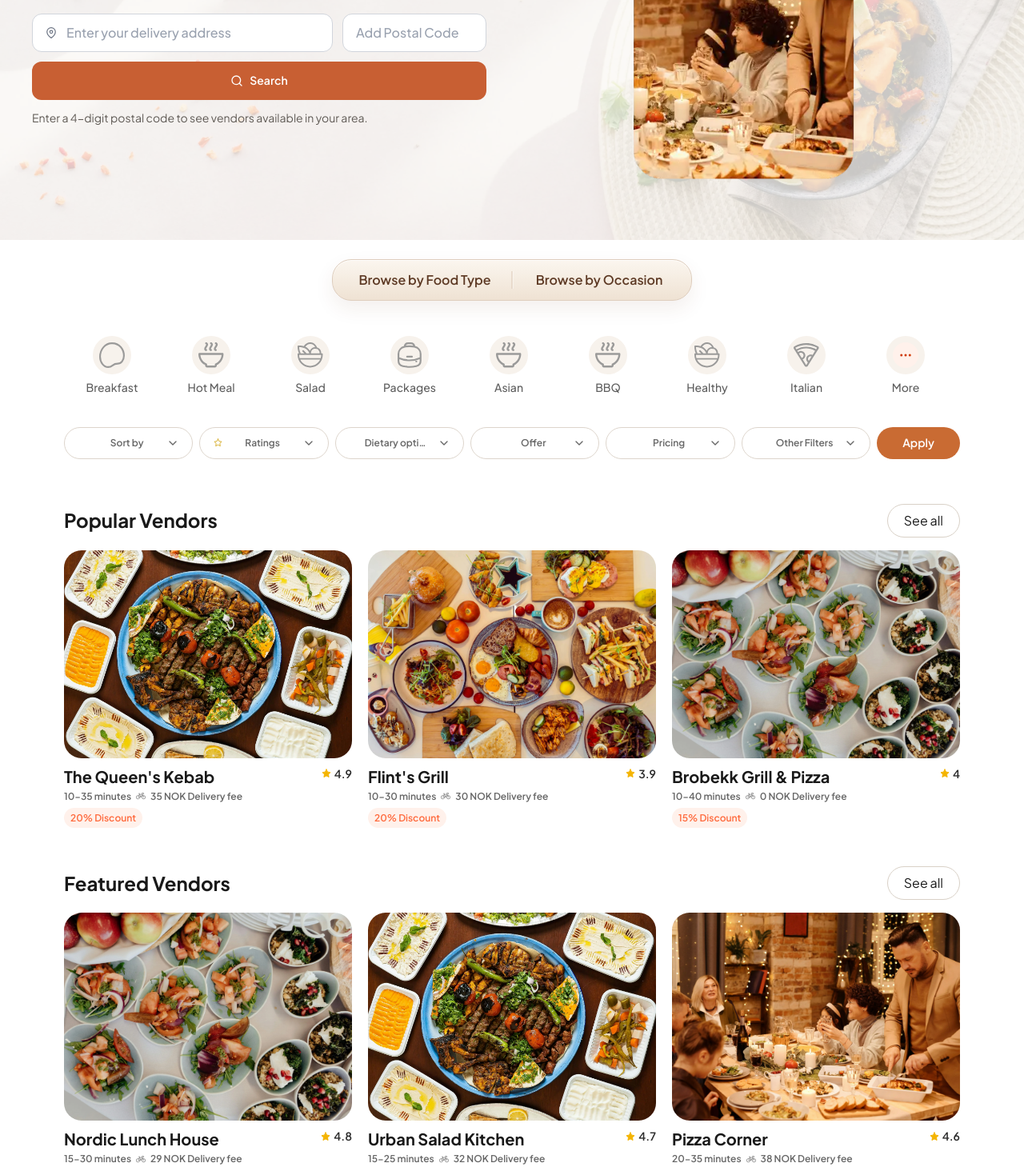
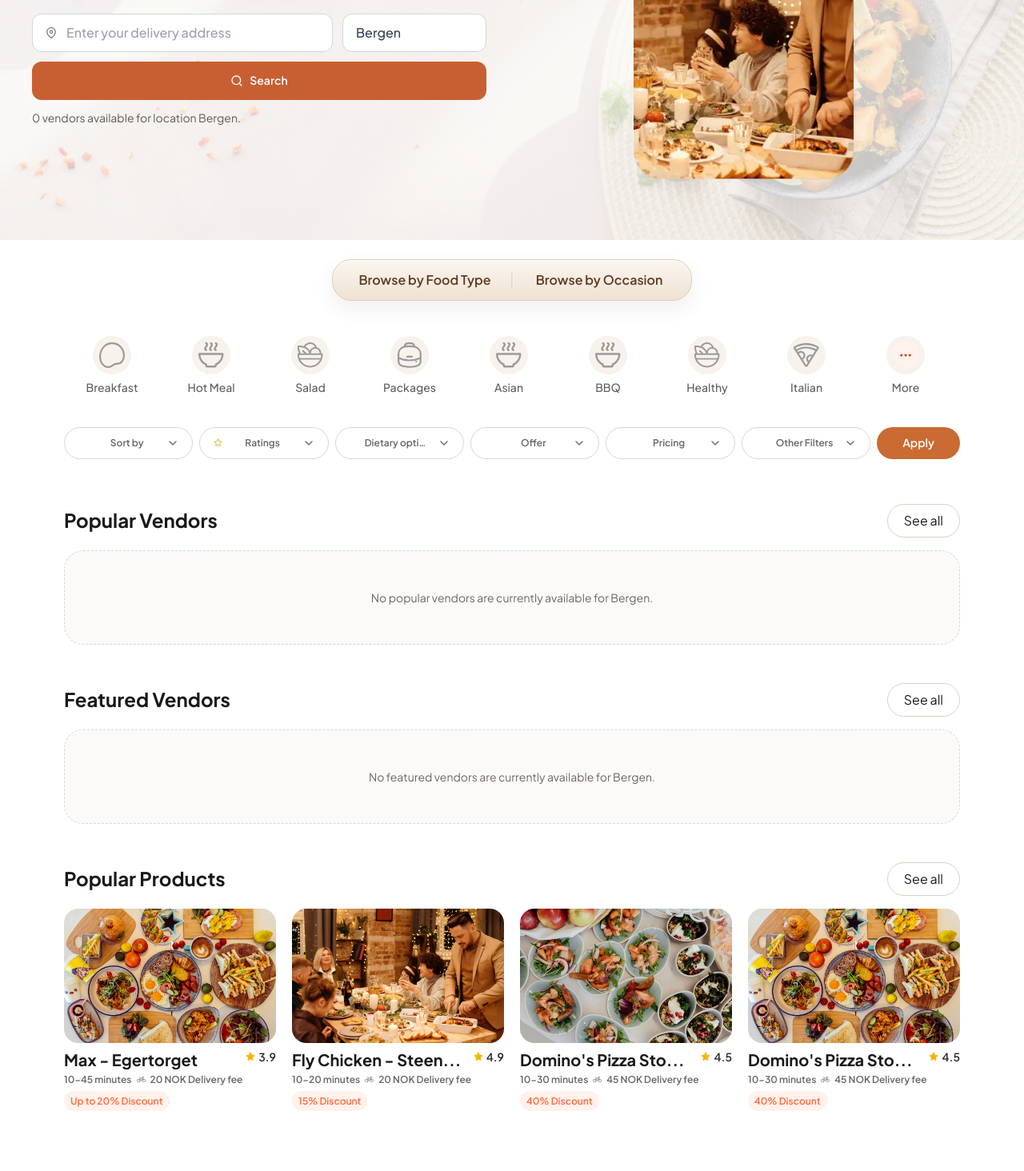
Before and after one commit to MuhammadNoumanAfzal/catering-bestilling-no, a React (Vite) app: page / in a window 1280 px wide. Shown: the part 500-1964 px from the top of the page at 80% size. Built offline with nearby package versions, Linux system fonts and the light colour scheme.

Commit message:
feat: add location-based filtering for vendors and products, enhance context with delivery address and location state

```diff
--- a/src/app/context/BrowseFiltersContext.jsx
+++ b/src/app/context/BrowseFiltersContext.jsx
@@ -5,15 +5,21 @@ const BrowseFiltersContext = createContext(null);
 export function BrowseFiltersProvider({ children }) {
   const [attendeeCount, setAttendeeCount] = useState(0);
   const [eventName, setEventName] = useState("");
+  const [locationValue, setLocationValue] = useState("Bergen");
+  const [deliveryAddress, setDeliveryAddress] = useState("");
 
   const value = useMemo(
     () => ({
       attendeeCount,
+      deliveryAddress,
       eventName,
+      locationValue,
       setAttendeeCount,
+      setDeliveryAddress,
       setEventName,
+      setLocationValue,
     }),
-    [attendeeCount, eventName],
+    [attendeeCount, deliveryAddress, eventName, locationValue],
   );
 
   return (
--- a/src/components/shared/CommonNavbar.jsx
+++ b/src/components/shared/CommonNavbar.jsx
@@ -37,15 +37,16 @@ export default function CommonNavbar({
   const { isLoggedIn, user, signOut } = useAuth();
   const {
     attendeeCount,
+    locationValue,
     eventName,
     setAttendeeCount,
     setEventName,
+    setLocationValue,
   } = useBrowseFilters();
   const { itemCount: cartItemCount } = useNavbarCartSummary();
   const [openDropdown, setOpenDropdown] = useState(null);
   const [isActionMenuOpen, setIsActionMenuOpen] = useState(false);
   const [isNotificationOpen, setIsNotificationOpen] = useState(false);
-  const [locationValue, setLocationValue] = useState("Bergen");
   const [searchValue, setSearchValue] = useState("");
   const [selectedDate, setSelectedDate] = useState(null);
   const [selectedTime, setSelectedTime] = useState("");
--- a/src/features/browse/components/BrowseCatalogView.jsx
+++ b/src/features/browse/components/BrowseCatalogView.jsx
@@ -4,6 +4,7 @@ import BrowseTabs from "./BrowseTabs";
 import BrowseCategoryStrip from "../../../components/shared/BrowseCategoryStrip";
 import BrowseFilterBar from "../../../components/shared/BrowseFilterBar";
 import BrowseMenuSection from "./BrowseMenuSection";
+import { filterItemsByVendorLocation } from "../../vendor/data/vendorData";
 
 const ITEMS_PER_PAGE = 6;
 
@@ -12,7 +13,7 @@ export default function BrowseCatalogView({
   menuItems,
   moreOptions,
 }) {
-  const { attendeeCount } = useBrowseFilters();
+  const { attendeeCount, locationValue } = useBrowseFilters();
   const [selectedCategory, setSelectedCategory] = useState(null);
   const [currentPage, setCurrentPage] = useState(1);
   const hasMounted = useRef(false);
@@ -20,7 +21,10 @@ export default function BrowseCatalogView({
   const normalizedCategoryFilter = Array.isArray(selectedCategory)
     ? selectedCategory.map((item) => item.trim())
     : selectedCategory?.trim() ?? null;
-  const filteredMenuItems = menuItems.filter((item) => {
+  const filteredMenuItems = filterItemsByVendorLocation(
+    menuItems,
+    locationValue,
+  ).filter((item) => {
     if (!normalizedCategoryFilter) {
       const minimumGuests = item.minimumGuests ?? 0;
       const maximumGuests = item.maximumGuests ?? Number.POSITIVE_INFINITY;
@@ -47,7 +51,7 @@ export default function BrowseCatalogView({
 
   useEffect(() => {
     setCurrentPage(1);
-  }, [attendeeCount, selectedCategory]);
+  }, [attendeeCount, locationValue, selectedCategory]);
 
   useEffect(() => {
     if (!hasMounted.current) {
--- a/src/features/home/components/HeroSection.jsx
+++ b/src/features/home/components/HeroSection.jsx
@@ -4,8 +4,8 @@ import HomeNavbar from "./HomeNavbar";
 export default function HeroSection({
   deliveryAddress,
   onDeliveryAddressChange,
-  postalCode,
-  onPostalCodeChange,
+  locationValue,
+  onLocationChange,
   availableVendorCount,
 }) {
   return (
@@ -48,11 +48,9 @@ export default function HeroSection({
 
                 <input
                   type="text"
-                  inputMode="numeric"
-                  maxLength={4}
-                  value={postalCode}
-                  onChange={(event) => onPostalCodeChange?.(event.target.value)}
-                  placeholder="Add Postal Code"
+                  value={locationValue}
+                  onChange={(event) => onLocationChange?.(event.target.value)}
+                  placeholder="Add Location or Postal Code"
                   className="type-para h-12 rounded-xl border border-gray-300 bg-white px-4 text-gray-700 outline-none placeholder:text-gray-400 transition focus-within:border-[#e98c65] sm:w-[180px]"
                 />
               </div>
@@ -66,11 +64,11 @@ export default function HeroSection({
               </button>
 
               <p className="mt-3 text-sm text-[#5f5a55]">
-                {postalCode
+                {locationValue
                   ? `${availableVendorCount} vendor${
                       availableVendorCount === 1 ? "" : "s"
-                    } available for postal code ${postalCode}.`
-                  : "Enter a 4-digit postal code to see vendors available in your area."}
+                    } available for location ${locationValue}.`
+                  : "Enter a location or 4-digit postal code to see vendors available in your area."}
               </p>
             </div>
           </div>
--- a/src/features/home/pages/HomePage.jsx
+++ b/src/features/home/pages/HomePage.jsx
@@ -1,11 +1,15 @@
-import { useMemo, useState } from "react";
+import { useMemo } from "react";
 import { useNavigate } from "react-router-dom";
 import HeroSection from "../components/HeroSection";
 import FoodBrowsePreviewSection from "../components/FoodBrowsePreviewSection";
 import HowItWorksSection from "../components/HowItWorksSection";
 import VendorShowcaseSection from "../components/VendorShowcaseSection";
 import ProductShowcaseSection from "../components/ProductShowcaseSection";
-import { filterVendorsByPostalCode } from "../../vendor/data/vendorData";
+import { useBrowseFilters } from "../../../app/context/BrowseFiltersContext";
+import {
+  filterItemsByVendorLocation,
+  filterVendorsByLocation,
+} from "../../vendor/data/vendorData";
 import {
   popularVendors,
   featuredVendors,
@@ -14,16 +18,23 @@ import {
 
 export default function HomePage() {
   const navigate = useNavigate();
-  const [deliveryAddress, setDeliveryAddress] = useState("");
-  const [postalCode, setPostalCode] = useState("");
-  const normalizedPostalCode = postalCode.replace(/\D/g, "").slice(0, 4);
+  const {
+    deliveryAddress,
+    locationValue,
+    setDeliveryAddress,
+    setLocationValue,
+  } = useBrowseFilters();
   const filteredPopularVendors = useMemo(
-    () => filterVendorsByPostalCode(popularVendors, normalizedPostalCode),
-    [normalizedPostalCode],
+    () => filterVendorsByLocation(popularVendors, locationValue),
+    [locationValue],
   );
   const filteredFeaturedVendors = useMemo(
-    () => filterVendorsByPostalCode(featuredVendors, normalizedPostalCode),
-    [normalizedPostalCode],
+    () => filterVendorsByLocation(featuredVendors, locationValue),
+    [locationValue],
+  );
+  const filteredPopularProducts = useMemo(
+    () => filterItemsByVendorLocation(popularProducts, locationValue),
+    [locationValue],
   );
   const availableVendorCount =
     filteredPopularVendors.length + filteredFeaturedVendors.length;
@@ -33,8 +44,8 @@ export default function HomePage() {
       <HeroSection
         deliveryAddress={deliveryAddress}
         onDeliveryAddressChange={setDeliveryAddress}
-        postalCode={normalizedPostalCode}
-        onPostalCodeChange={setPostalCode}
+        locationValue={locationValue}
+        onLocationChange={setLocationValue}
         availableVendorCount={availableVendorCount}
       />
       <FoodBrowsePreviewSection />
@@ -42,8 +53,8 @@ export default function HomePage() {
         title="Popular Vendors"
         vendors={filteredPopularVendors}
         emptyMessage={
-          normalizedPostalCode
-            ? `No popular vendors currently deliver to postal code ${normalizedPostalCode}.`
+          locationValue
+            ? `No popular vendors are currently available for ${locationValue}.`
             : undefined
         }
         onSeeAllClick={() => navigate("/vendors/popular")}
@@ -52,15 +63,15 @@ export default function HomePage() {
         title="Featured Vendors"
         vendors={filteredFeaturedVendors}
         emptyMessage={
-          normalizedPostalCode
-            ? `No featured vendors currently deliver to postal code ${normalizedPostalCode}.`
+          locationValue
+            ? `No featured vendors are currently available for ${locationValue}.`
             : undefined
         }
         onSeeAllClick={() => navigate("/vendors/featured")}
       />
       <ProductShowcaseSection
         title="Popular Products"
-        products={popularProducts}
+        products={filteredPopularProducts}
         onSeeAllClick={() => navigate("/products/popular")}
       />
       <HowItWorksSection />
--- a/src/features/home/pages/ProductListingPage.jsx
+++ b/src/features/home/pages/ProductListingPage.jsx
@@ -1,12 +1,15 @@
-import { useEffect, useState } from "react";
+import { useEffect, useMemo, useState } from "react";
 import { Link, Navigate, useParams } from "react-router-dom";
+import { useBrowseFilters } from "../../../app/context/BrowseFiltersContext";
 import { ProductItem } from "../components/ProductShowcaseSection";
 import { getProductCollectionBySlug } from "../data/homeData";
+import { filterItemsByVendorLocation } from "../../vendor/data/vendorData";
 
 const PAGE_SIZE = 8;
 
 export default function ProductListingPage() {
   const { productType } = useParams();
+  const { locationValue } = useBrowseFilters();
   const productCollection = getProductCollectionBySlug(productType);
   const [visibleCount, setVisibleCount] = useState(PAGE_SIZE);
 
@@ -19,8 +22,12 @@ export default function ProductListingPage() {
   }
 
   const { title, description, products } = productCollection;
-  const visibleProducts = products.slice(0, visibleCount);
-  const hasMore = visibleCount < products.length;
+  const filteredProducts = useMemo(
+    () => filterItemsByVendorLocation(products, locationValue),
+    [locationValue, products],
+  );
+  const visibleProducts = filteredProducts.slice(0, visibleCount);
+  const hasMore = visibleCount < filteredProducts.length;
 
   return (
     <section className="bg-white px-4 py-8 sm:px-6 lg:px-20">
@@ -50,13 +57,21 @@ export default function ProductListingPage() {
           ))}
         </div>
 
+        {filteredProducts.length === 0 ? (
+          <div className="mt-6 rounded-[24px] border border-dashed border-[#ddd4cb] bg-[#fcfaf8] px-6 py-12 text-center text-sm text-[#6f675f]">
+            {locationValue
+              ? `No products are currently available for ${locationValue}.`
+              : "No products are available right now."}
+          </div>
+        ) : null}
+
         {hasMore ? (
           <div className="mt-8 flex justify-center">
             <button
               type="button"
               onClick={() =>
                 setVisibleCount((current) =>
-                  Math.min(current + PAGE_SIZE, products.length),
+                  Math.min(current + PAGE_SIZE, filteredProducts.length),
                 )
               }
               className="rounded-full bg-[#c85f33] px-6 py-3 text-[14px] font-semibold text-white transition hover:bg-[#b6542c]"
--- a/src/features/home/pages/VendorListingPage.jsx
+++ b/src/features/home/pages/VendorListingPage.jsx
@@ -1,12 +1,15 @@
-import { useEffect, useState } from "react";
+import { useEffect, useMemo, useState } from "react";
 import { Link, Navigate, useParams } from "react-router-dom";
+import { useBrowseFilters } from "../../../app/context/BrowseFiltersContext";
 import VendorCard from "../components/VendorCard";
 import { getVendorCollectionBySlug } from "../data/homeData";
+import { filterVendorsByLocation } from "../../vendor/data/vendorData";
 
 const PAGE_SIZE = 8;
 
 export default function VendorListingPage() {
   const { vendorType } = useParams();
+  const { locationValue } = useBrowseFilters();
   const vendorCollection = getVendorCollectionBySlug(vendorType);
   const [visibleCount, setVisibleCount] = useState(PAGE_SIZE);
 
@@ -19,8 +22,12 @@ export default function VendorListingPage() {
   }
 
   const { title, description, vendors } = vendorCollection;
-  const visibleVendors = vendors.slice(0, visibleCount);
-  const hasMore = visibleCount < vendors.length;
+  const filteredVendors = useMemo(
+    () => filterVendorsByLocation(vendors, locationValue),
+    [locationValue, vendors],
+  );
+  const visibleVendors = filteredVendors.slice(0, visibleCount);
+  const hasMore = visibleCount < filteredVendors.length;
 
   return (
     <section className="bg-white px-4 py-8 sm:px-6 lg:px-20">
@@ -50,13 +57,21 @@ export default function VendorListingPage() {
           ))}
         </div>
 
+        {filteredVendors.length === 0 ? (
+          <div className="mt-6 rounded-[24px] border border-dashed border-[#ddd4cb] bg-[#fcfaf8] px-6 py-12 text-center text-sm text-[#6f675f]">
+            {locationValue
+              ? `No vendors are currently available for ${locationValue}.`
+              : "No vendors are available right now."}
+          </div>
+        ) : null}
+
         {hasMore ? (
           <div className="mt-8 flex justify-center">
             <button
               type="button"
               onClick={() =>
                 setVisibleCount((current) =>
-                  Math.min(current + PAGE_SIZE, vendors.length),
+                  Math.min(current + PAGE_SIZE, filteredVendors.length),
                 )
               }
               className="rounded-full bg-[#c85f33] px-6 py-3 text-[14px] font-semibold text-white transition hover:bg-[#b6542c]"
```
Also changed, not shown: src/features/vendor/data/vendorData.js.
